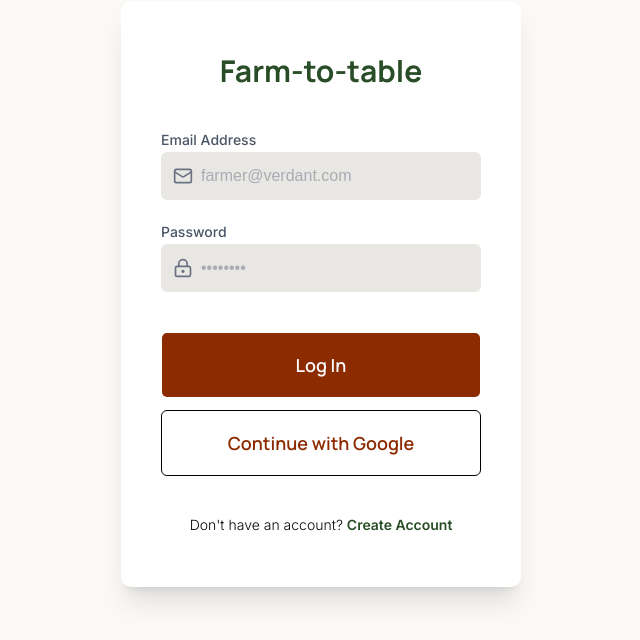
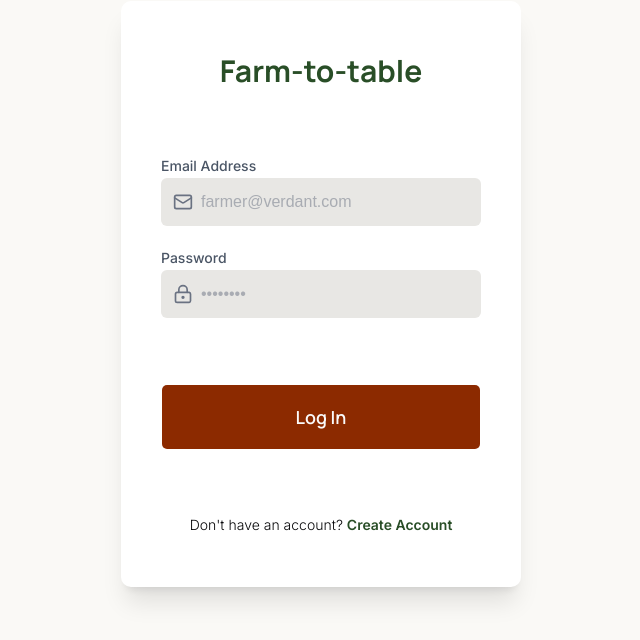
Before and after one commit to francogabrieloliveros/farm-to-table, a React (Vite) app in the folder frontend/: page /login in a window 1280 px wide. Shown: the part 106-746 px from the top of the page, without its empty margins (319-959 px from the left). Built offline with nearby package versions, Linux system fonts and the light colour scheme; a web font is replaced by a local one.

Commit message:
fix: removed continue with google on login and signup

```diff
--- a/frontend/src/pages/LoginPage.tsx
+++ b/frontend/src/pages/LoginPage.tsx
@@ -60,12 +60,6 @@ const LoginPage = () => {
           >
             Log In
           </Button>
-          <Button
-            className="rounded-sm bg-white text-[#8C2A00] py-8 manrope text-lg font-semibold border-black"
-            type="button"
-          >
-            Continue with Google
-          </Button>
         </div>
 
         <p className="inter text-sm text-justify">
--- a/frontend/src/pages/SignupPage.tsx
+++ b/frontend/src/pages/SignupPage.tsx
@@ -83,9 +83,6 @@ const SignupPage = () => {
           <Button className="rounded-sm bg-[#8C2A00] py-8 manrope text-lg font-semibold">
             Sign up
           </Button>
-          <Button className="rounded-sm bg-white text-[#8C2A00] py-8 manrope text-lg font-semibold border-black">
-            Continue with Google
-          </Button>
         </div>
 
         <p className="inter text-sm text-justify mt-5">
```
